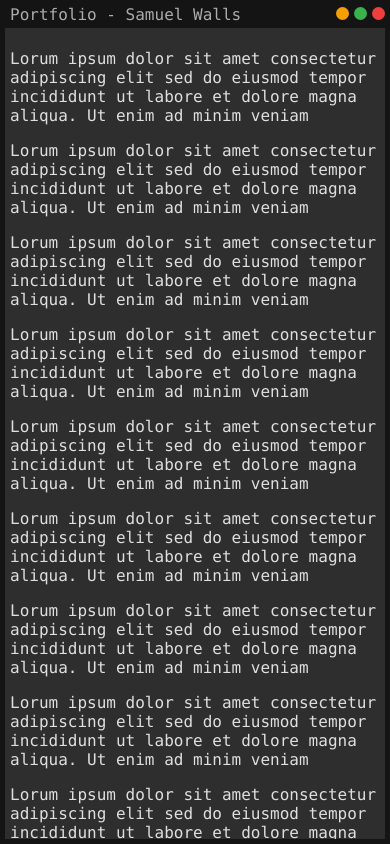
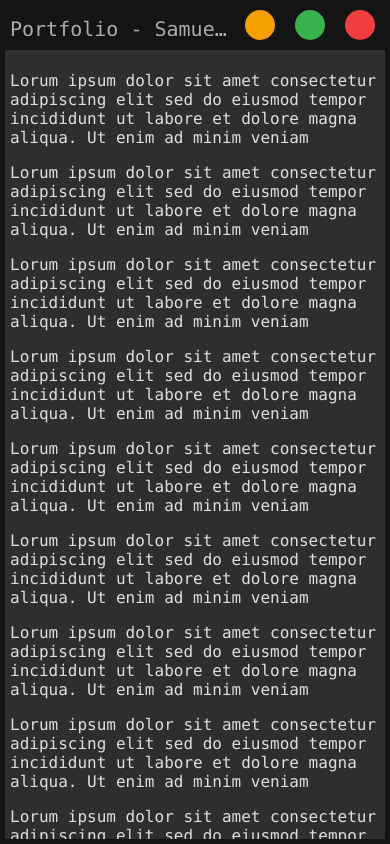
Before and after one commit to Samuel-KW/samuel-kw, a React (Vite) app: page / in a window 390 px wide. Built offline with nearby package versions, Linux system fonts and the light colour scheme.

Commit message:
fix: mobile accessibility

```diff
--- a/src/components/console/Terminal.module.css
+++ b/src/components/console/Terminal.module.css
@@ -21,15 +21,19 @@
         align-items: center;
         user-select: none;
         height: 23px;
-        padding-bottom: 5px;
+        margin-bottom: 5px;
     }
 
     .header {
-        pointer-events: none;
         color: var(--terminal-header);
         padding: 0 5px;
         line-height: 1.5;
         height: 22px;
+
+        pointer-events: none;
+        text-overflow: ellipsis;
+        white-space: nowrap;
+        overflow: hidden;
     }
 
     .body {
@@ -46,11 +50,17 @@
 
     .controls {
 
+        display: flex;
+        height: inherit;
+        flex-direction: row;
+        flex-wrap: nowrap;
+        align-items: center;
+
         & > * {
             display: inline-block;
             cursor: pointer;
-            margin-left: 5px;
             border-radius: 50%;
+            margin: 0 3px;
             width: 13px;
             height: 13px;
         }
@@ -89,5 +99,16 @@
         width: 100%;
         height: 100%;
         border-radius: 0;
+
+        .bar {
+            height: 40px;
+            font-size: 1.25em;
+        }
+
+        .controls > * {
+            width: 30px;
+            height: 30px;
+            margin: 0 10px;
+        }
     }
 }
```
